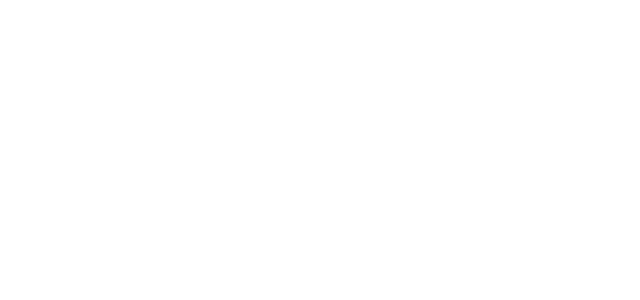
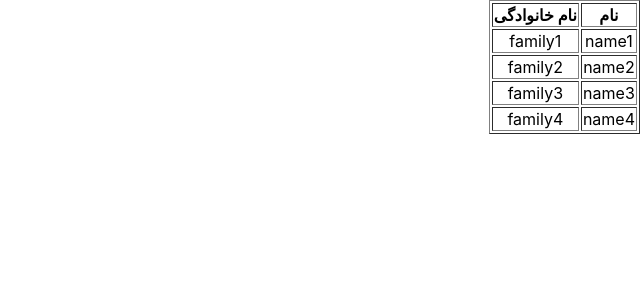
Before and after one commit to EbrahimiPouya/Divar-Ui, a React (Create React App) app in the folder divar/: page / in a window 1280 px wide. Shown: the top 300 px of the page, without its empty margins (640-1280 px from the left). Built offline with nearby package versions, Linux system fonts and the light colour scheme.

Commit message:
add simple table component

```diff
--- a/divar/package.json
+++ b/divar/package.json
@@ -6,6 +6,7 @@
     "@testing-library/jest-dom": "^5.16.2",
     "@testing-library/react": "^12.1.2",
     "@testing-library/user-event": "^13.5.0",
+    "prop-types": "^15.8.1",
     "react": "^17.0.2",
     "react-dom": "^17.0.2",
     "react-scripts": "5.0.0",
--- a/divar/src/app/App.js
+++ b/divar/src/app/App.js
@@ -1,9 +1,21 @@
+import '../assets/css/App.css';
+import Table from "./components/table/Table";
 
-import '../assets/css/App.css';
 function App() {
   return (
     <div className="App">
-
+      <Table
+          columns={[
+              {label: 'نام', key: 'firstName'},
+              {label: 'نام خانوادگی', key: 'lastName'},
+          ]}
+          data={[
+              {firstName: 'name1', lastName: 'family1'},
+              {firstName: 'name2', lastName: 'family2'},
+              {firstName: 'name3', lastName: 'family3'},
+              {firstName: 'name4', lastName: 'family4'},
+          ]}
+      />
     </div>
   );
 }
--- /dev/null
+++ b/divar/src/app/components/table/Table.js
@@ -0,0 +1,31 @@
+import React, {Component} from 'react';
+import PropTypes from 'prop-types'
+import THead from "./common/THead";
+import TBody from "./common/TBody";
+
+class Table extends Component {
+    static propTypes={
+        columns: PropTypes.array,
+        data: PropTypes.array,
+    }
+    static defaultProps={
+        columns: [],
+        data: [],
+    }
+    render() {
+        let {columns, data} = this.props;
+        return (
+            <table border={1}>
+                <THead
+                    columns={columns}
+                />
+                <TBody
+                    columns={columns}
+                    data={data}
+                />
+            </table>
+        );
+    }
+}
+
+export default Table;
--- /dev/null
+++ b/divar/src/app/components/table/common/TBody.js
@@ -0,0 +1,32 @@
+import React, {Component} from 'react';
+import PropTypes from "prop-types";
+import TRow from "./TRow";
+
+class TBody extends Component {
+    static propTypes={
+        columns: PropTypes.array,
+        data: PropTypes.array,
+    }
+    static defaultProps={
+        columns: [],
+        data: [],
+    }
+    render() {
+        let {columns, data} =this.props;
+        return (
+            <tbody>
+                {data.map((item, index)=>{
+                    return(
+                        <TRow
+                            key={index}
+                            columns={columns}
+                            item={item}
+                        />
+                    )
+                })}
+            </tbody>
+        );
+    }
+}
+
+export default TBody;
--- /dev/null
+++ b/divar/src/app/components/table/common/THead.js
@@ -0,0 +1,28 @@
+import React, {Component} from 'react';
+import PropTypes from 'prop-types';
+
+class THead extends Component {
+    static propTypes = {
+        columns: PropTypes.array,
+    };
+    static defaultProps = {
+        columns : [],
+    };
+
+    render() {
+        let {columns} = this.props;
+        return (
+            <thead>
+                <tr>
+                    {columns.map((col, index)=>{
+                        return <th key={index}>
+                            {col.label}
+                        </th>
+                    })}
+                </tr>
+            </thead>
+        );
+    }
+}
+
+export default THead;
--- /dev/null
+++ b/divar/src/app/components/table/common/TRow.js
@@ -0,0 +1,27 @@
+import React, {Component} from 'react';
+import PropTypes from "prop-types";
+
+class TRow extends Component {
+    static propTypes={
+        columns: PropTypes.array,
+        item: PropTypes.object,
+    }
+    static defaultProps={
+        columns: [],
+        item: {},
+    }
+    render() {
+        let {columns, item} = this.props;
+        return (
+            <tr>
+                {columns.map((col, index)=>{
+                    return <td key={index}>
+                        {item[col.key]}
+                    </td>
+                })}
+            </tr>
+        );
+    }
+}
+
+export default TRow;
--- a/divar/src/assets/css/App.css
+++ b/divar/src/assets/css/App.css
@@ -1,3 +1,4 @@
 .App {
   text-align: center;
+  direction: rtl;
 }
```
